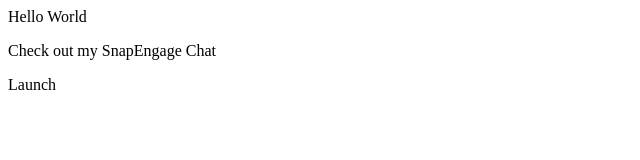
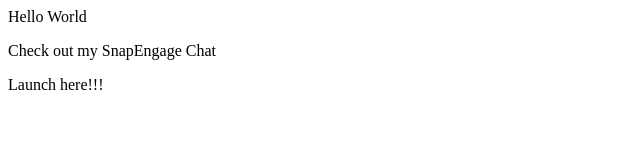
Before and after one commit to sabrinablanck/sabrinablanck.github.io, a plain HTML site: page index.html in a window 1280 px wide. Shown: the full height of the page, 0-640 px from the left. Drawn offline with Linux system fonts and the light colour scheme.

Commit message:
Add files via upload

```diff
--- a/index.html
+++ b/index.html
@@ -5,7 +5,7 @@
 
 <p>Check out my SnapEngage Chat</p>
 
-<a onClick="SnapEngage.startLink();">Launch</a>
+<a onClick="SnapEngage.startLink();">Launch here!!!</a>
 
 <!-- begin SnapEngage code -->
 <script type="text/javascript">
```
